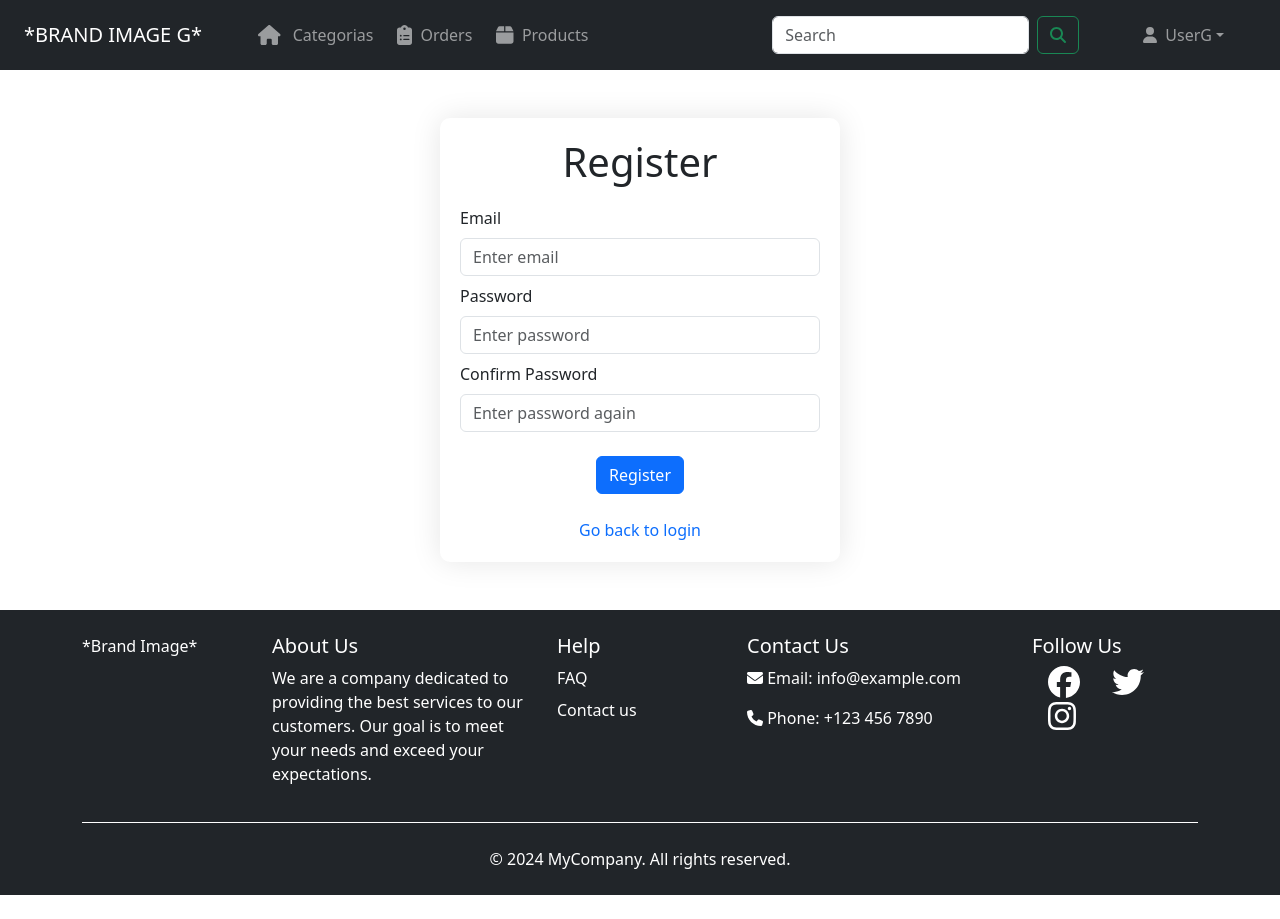
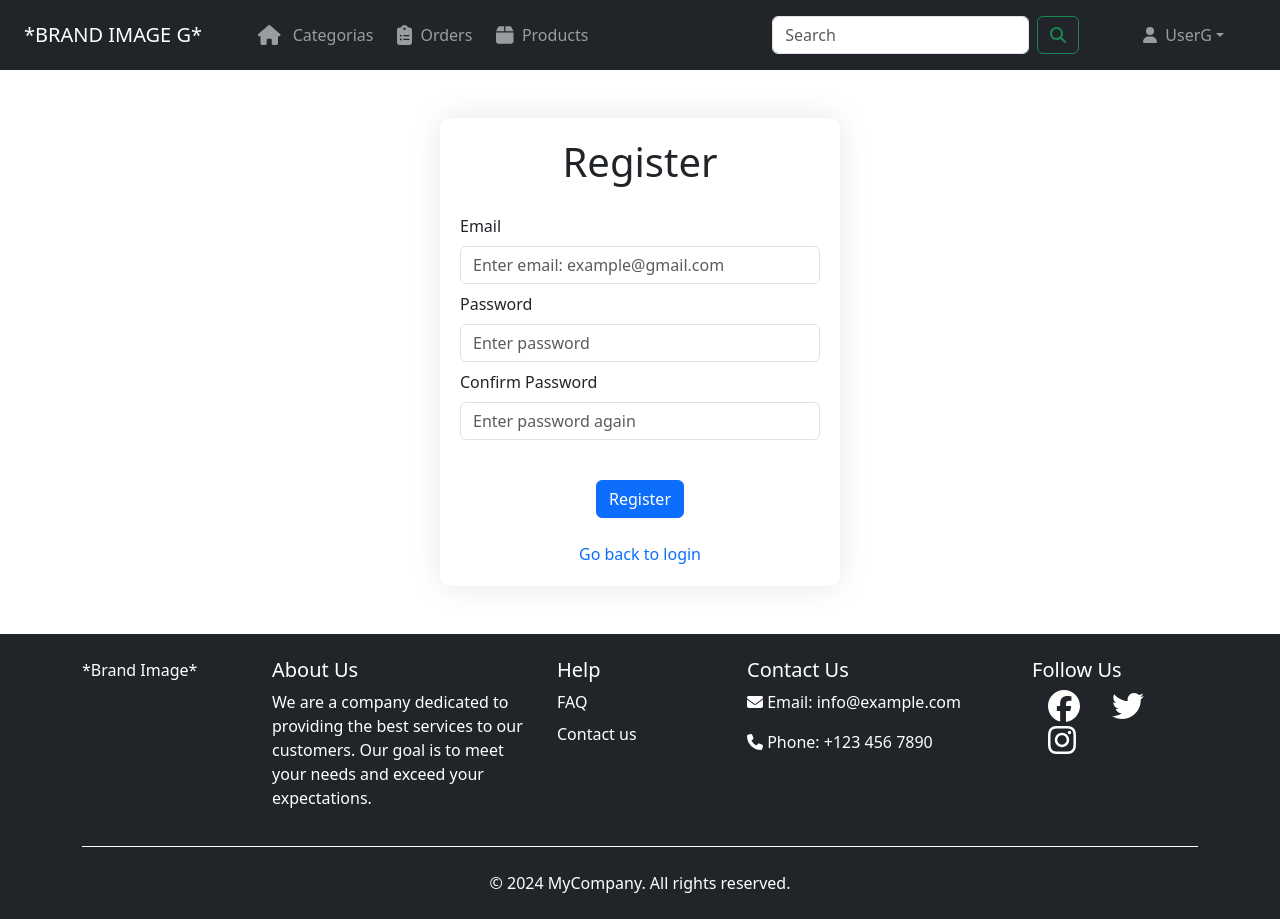
Before and after one commit to Jane-GWGL-blup/Frontend_Tesis_2024_Ecommerce, a React (Create React App) app: page /register in a window 1280 px wide. Before the commit the page ends 895 px from the top, so only its background shows below. Built offline with nearby package versions, Linux system fonts and the light colour scheme.

Commit message:
modifying login and registration validation

```diff
--- a/src/components/auth/LoginForm.js
+++ b/src/components/auth/LoginForm.js
@@ -17,7 +17,7 @@ const LoginForm = ({ formData, handleChange, handleSubmit }) => {
             name='email'
             value={formData.email}
             onChange={handleChange}
-            placeholder='Enter email'/>
+            placeholder='Enter email: example@gmail.com'/>
           </Form.Group>
           <Form.Group controlId="formPassword" className='mt-2'>
             <Form.Label>Password</Form.Label>
--- a/src/components/auth/RegisterForm.js
+++ b/src/components/auth/RegisterForm.js
@@ -1,43 +1,66 @@
 import React from 'react';
 import { Link } from 'react-router-dom';
-import { Container, Form, Button} from 'react-bootstrap';
+import { Container, Form, Button, Row } from 'react-bootstrap';
 import '../../styles/components/auth.css'
 
-const RegisterForm = ({ formData, handleChange, handleSubmit }) => {
+const RegisterForm = ({ formData, handleChange, handleSubmit, validated, passwordError }) => {
 
   return (
     <Container className='mt-5'>
       <div className='auth-container'>
         <h1>Register</h1>
         {/*Form for Register */}
-        <Form onSubmit={handleSubmit}>
-          <Form.Group controlId="formEmail" className='mt-2'>
+        <Form noValidate validated={validated} onSubmit={handleSubmit}>
+          <Row className="mb-3">
+            <Form.Group controlId="validationCustom01" className='mt-2'>
               <Form.Label>Email</Form.Label>
               <Form.Control
                 type='email'
                 name="email"
                 value={formData.email}
                 onChange={handleChange}
-              placeholder='Enter email'/>
+                placeholder='Enter email: example@gmail.com'
+                required />
+              <Form.Control.Feedback>
+                Looks good!
+              </Form.Control.Feedback>
+              <Form.Control.Feedback type="invalid">
+                Please provide a email.
+              </Form.Control.Feedback>
             </Form.Group>
-          <Form.Group controlId="formPassword" className='mt-2'>
+            <Form.Group controlId="validationCustom02" className='mt-2'>
               <Form.Label controlId="formPassword">Password</Form.Label>
               <Form.Control
                 type='password'
                 name='password'
                 value={formData.password}
                 onChange={handleChange}
-              placeholder='Enter password'/>
+                placeholder='Enter password'
+                required />
+              <Form.Control.Feedback>
+                Looks good!
+              </Form.Control.Feedback>
+              <Form.Control.Feedback type="invalid">
+                Please provide a password.
+              </Form.Control.Feedback>
+              {passwordError && (
+                <div className="text-danger">{passwordError}</div>
+              )}
             </Form.Group>
-          <Form.Group controlId="formConfirmPassword" className='mt-2'>
+            <Form.Group controlId="validationCustom03" className='mt-2'>
               <Form.Label>Confirm Password</Form.Label>
               <Form.Control
                 type='password'
                 name='confirmPassword'
                 value={formData.confirmPassword}
                 onChange={handleChange}
-              placeholder='Enter password again'/>
+                placeholder='Enter password again'
+                required />
+              <Form.Control.Feedback type="invalid">
+                Please provide a confirm password.
+              </Form.Control.Feedback>
             </Form.Group>
+          </Row>
           <div className='py-4'>
             <Button variant='primary' type='submit'>
               Register
--- /dev/null
+++ b/src/components/common/AlertModal.js
@@ -0,0 +1,21 @@
+// MODAL DE ALERTA
+import React from 'react';
+import { Modal, Button } from 'react-bootstrap';
+
+const AlertModal = ({ show, handleClose, title, message }) => {
+  return (
+    <Modal show={show} onHide={handleClose}>
+      <Modal.Header closeButton>
+        <Modal.Title>{title}</Modal.Title>
+      </Modal.Header>
+      <Modal.Body>{message}</Modal.Body>
+      <Modal.Footer>
+        <Button variant="secondary" onClick={handleClose}>
+          Close
+        </Button>
+      </Modal.Footer>
+    </Modal>
+  );
+};
+
+export default AlertModal;
--- a/src/pages/auth/LoginPage.js
+++ b/src/pages/auth/LoginPage.js
@@ -2,12 +2,17 @@ import React, { useState } from 'react';
 import LoginForm from '../../components/auth/LoginForm';
 import Footer from '../../components/common/Footer';
 import Header from '../../components/common/Header';
+import AlertModal from '../../components/common/AlertModal';
 
 const LoginPage = () => {
   const [formData, setFormData] = useState({
     email: '',
     password: ''
   });
+
+  //Para el modal de alerta
+  const [showModal, setShowModal] = useState(false);
+  const [modalMessage, setModalMessage] = useState('');
 
   const handleChange = (e) => {
     const { name, value } = e.target;
@@ -20,18 +25,28 @@ const LoginPage = () => {
   const handleSubmit = (e) => {
     e.preventDefault();
     if (!formData.email || !formData.password) {
-      alert('Please fill in all fields');
-      return;
+      setModalMessage('Please fill in all fields');
+      setShowModal(true);
+/*       alert('Please fill in all fields');
+ */      return;
     }
     // Aquí podrías manejar el envío del formulario, por ejemplo, enviar los datos a una API
     console.log('Datos del formulario:', formData);
   };
 
+  const handleCloseModal = () => setShowModal(false);
+
   return (
     <div>
-      <Header/>
+      <Header />
       <LoginForm formData={formData} handleChange={handleChange} handleSubmit={handleSubmit} />
-      <Footer/>
+      <Footer />
+      <AlertModal
+      show={showModal}
+      handleClose={handleCloseModal}
+      title='Login error '
+      message={modalMessage}
+      />
     </div>
   )
 }
--- a/src/pages/auth/RegisterPage.js
+++ b/src/pages/auth/RegisterPage.js
@@ -1,19 +1,28 @@
-import React, { useState} from 'react';
+import React, { useState } from 'react';
 import RegisterForm from '../../components/auth/RegisterForm'
 import Footer from '../../components/common/Footer'
 import Header from '../../components/common/Header'
+import AlertModal from '../../components/common/AlertModal';
 
 const RegisterPage = () => {
   const [formData, setFormData] = useState(
     {
       email: '',
       password: '',
-      confirmPassword:''
+      confirmPassword: ''
     }
   );
 
+  //Para validación
+  const [validated, setValidated] = useState(false);
+  const [passwordError, setPasswordError] = useState('');
+
+  //Para el modal de alerta
+  const [showModal, setShowModal] = useState(false);
+  const [modalMessage, setModalMessage] = useState('');
+
   const handleChange = (e) => {
-    const {name, value} = e.target;
+    const { name, value } = e.target;
     setFormData({
       ...formData,
       [name]: value,
@@ -21,20 +30,52 @@ const RegisterPage = () => {
   };
 
   const handleSubmit = (e) => {
+    const form = e.currentTarget;
+
     e.preventDefault();
-    if (formData.password !== formData.confirmPassword) {
-      alert('Passwords do not match');
+// Validar la contraseña con una expresión regular
+    const passwordRegex = /^(?=.*[@*/-])[\w@*/-]{8,20}$/;
+    if (!passwordRegex.test(formData.password)) {
+      setPasswordError('La contraseña debe tener entre 8 y 20 caracteres y contener al menos uno de los siguientes signos: @, *, /, -');
       return;
     }
+
+    if (formData.password !== formData.confirmPassword) {
+      setModalMessage('Passwords are not the same.');
+      setShowModal(true);
+      /* alert('Passwords do not match'); */
+      return;
+    }
+    if (form.checkValidity() === false) {
+      e.stopPropagation();
+      return;
+    }
+
+    setValidated(true);
+    setPasswordError('');
     // Aquí podrías manejar el envío del formulario, por ejemplo, enviar los datos a una API
     console.log('Datos del formulario:', formData);
   };
 
+  const handleCloseModal = () => setShowModal(false);
+
   return (
     <div>
-      <Header/>
-      <RegisterForm formData={formData} handleChange={handleChange} handleSubmit={handleSubmit}/>
-      <Footer/>
+      <Header />
+      <RegisterForm
+        validated={validated}
+        formData={formData}
+        handleChange={handleChange}
+        handleSubmit={handleSubmit}
+        passwordError={passwordError} // Pasar el mensaje de error de contraseña al componente del formulario
+      />
+      <Footer />
+      <AlertModal
+        show={showModal}
+        handleClose={handleCloseModal}
+        title='Register error '
+        message={modalMessage}
+      />
     </div>
   )
 }
```
Lines whose indentation alone changed are shown as unchanged.
